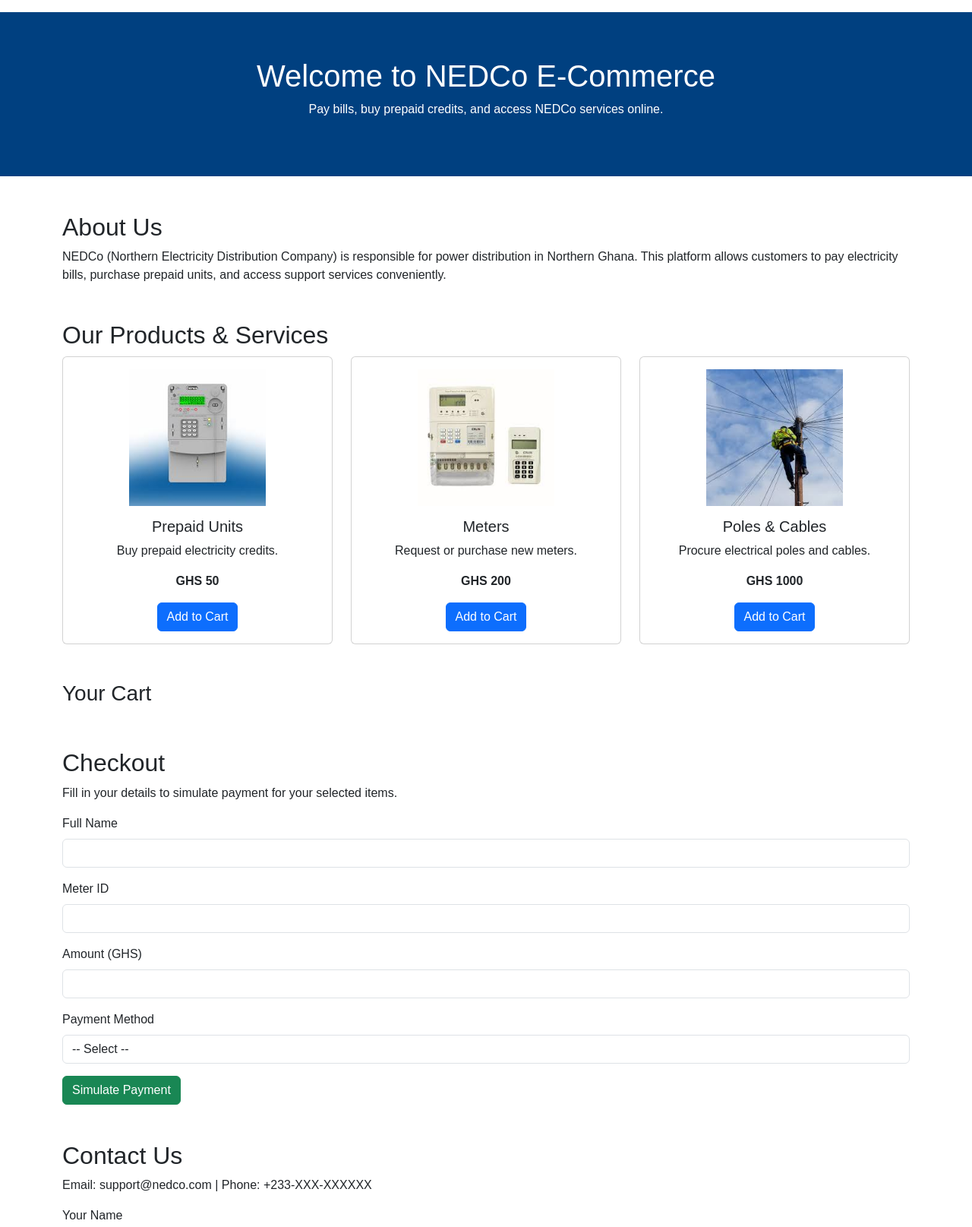
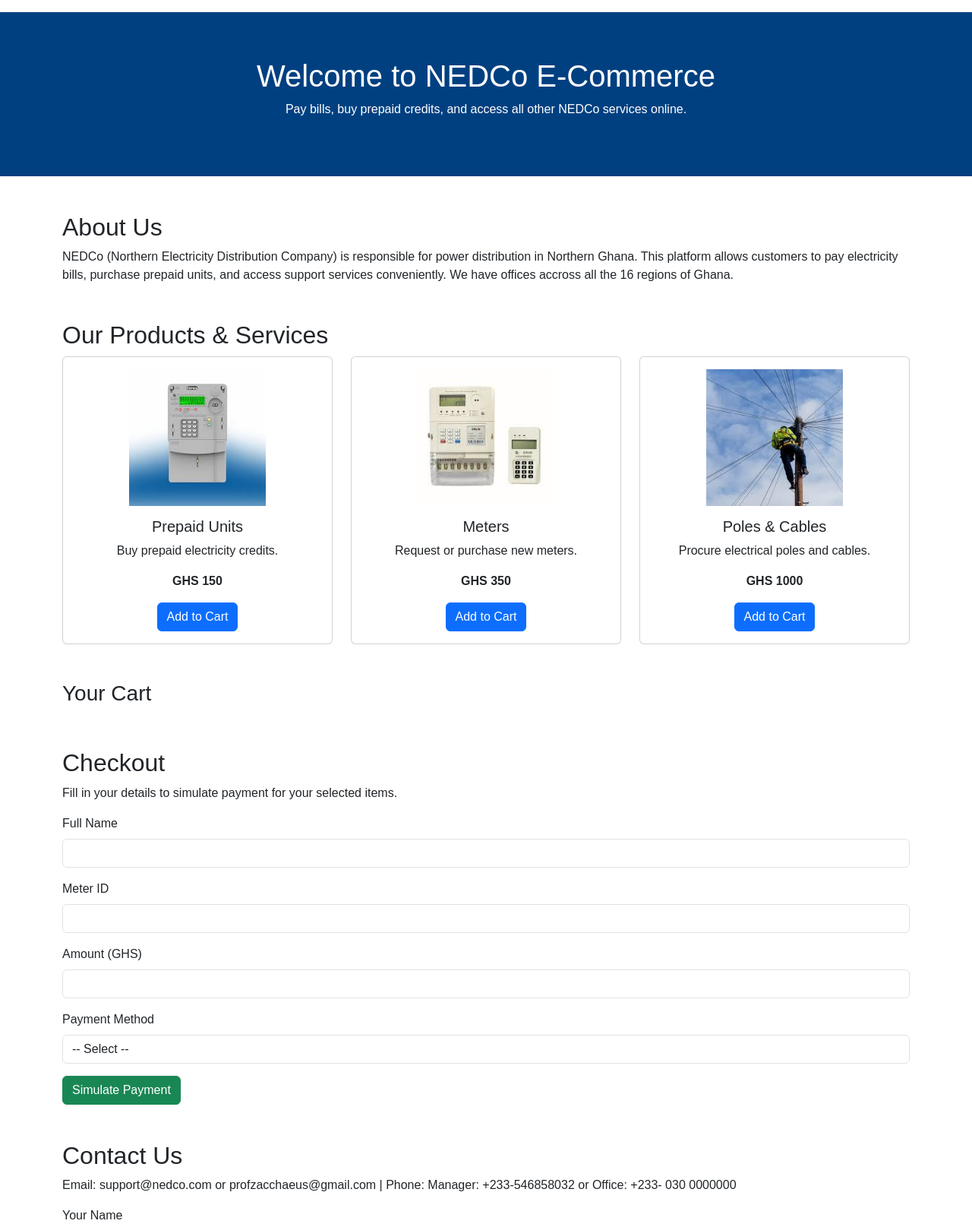
Before and after one commit to ProfZacchaeus/ProfZacchaeus, a plain HTML site: page index.html in a window 1280 px wide. Shown: the part 60-1675 px from the top of the page at 76% size. Drawn offline with nearby package versions, Linux system fonts and the light colour scheme.

Commit message:
Add files via upload

```diff
--- a/index.html
+++ b/index.html
@@ -40,13 +40,13 @@
   <!-- Hero Section -->
   <section id="home" class="hero">
     <h1>Welcome to NEDCo E-Commerce</h1>
-    <p>Pay bills, buy prepaid credits, and access NEDCo services online.</p>
+    <p>Pay bills, buy prepaid credits, and access all other NEDCo services online.</p>
   </section>
 
   <!-- About Section -->
   <section id="about" class="container my-5">
     <h2>About Us</h2>
-    <p>NEDCo (Northern Electricity Distribution Company) is responsible for power distribution in Northern Ghana. This platform allows customers to pay electricity bills, purchase prepaid units, and access support services conveniently.</p>
+    <p>NEDCo (Northern Electricity Distribution Company) is responsible for power distribution in Northern Ghana. This platform allows customers to pay electricity bills, purchase prepaid units, and access support services conveniently. We have offices accross all the 16 regions of Ghana.</p>
   </section>
 
   <!-- Shop Section -->
@@ -60,8 +60,8 @@
             <img src="images/prepaid.jpeg" alt="Prepaid Units" class="product-img">
             <h5 class="card-title">Prepaid Units</h5>
             <p class="card-text">Buy prepaid electricity credits.</p>
-            <p class="fw-bold">GHS 50</p>
-            <button class="btn btn-primary" onclick="addToCart('Prepaid Units', 50, 'images/prepaid.jpeg')">Add to Cart</button>
+            <p class="fw-bold">GHS 150</p>
+            <button class="btn btn-primary" onclick="addToCart('Prepaid Units', 150, 'images/prepaid.jpeg')">Add to Cart</button>
           </div>
         </div>
       </div>
@@ -72,8 +72,8 @@
             <img src="images/meter.jpeg" alt="Electricity Meter" class="product-img">
             <h5 class="card-title">Meters</h5>
             <p class="card-text">Request or purchase new meters.</p>
-            <p class="fw-bold">GHS 200</p>
-            <button class="btn btn-primary" onclick="addToCart('Meter', 200, 'images/meter.jpeg')">Add to Cart</button>
+            <p class="fw-bold">GHS 350</p>
+            <button class="btn btn-primary" onclick="addToCart('Meter', 350, 'images/meter.jpeg')">Add to Cart</button>
           </div>
         </div>
       </div>
@@ -85,7 +85,7 @@
             <h5 class="card-title">Poles & Cables</h5>
             <p class="card-text">Procure electrical poles and cables.</p>
             <p class="fw-bold">GHS 1000</p>
-            <button class="btn btn-primary" onclick="addToCart('Poles & Cables', 500, 'images/poles.jpeg')">Add to Cart</button>
+            <button class="btn btn-primary" onclick="addToCart('Poles & Cables', 1000, 'images/poles.jpeg')">Add to Cart</button>
           </div>
         </div>
       </div>
@@ -137,7 +137,7 @@
   <!-- Contact Section -->
   <section id="contact" class="container my-5">
     <h2>Contact Us</h2>
-    <p>Email: support@nedco.com | Phone: +233-XXX-XXXXXX</p>
+    <p>Email: support@nedco.com  or profzacchaeus@gmail.com | Phone: Manager: +233-546858032 or Office: +233- 030 0000000 </p>
     <form>
       <div class="mb-3">
         <label for="name" class="form-label">Your Name</label>
```
